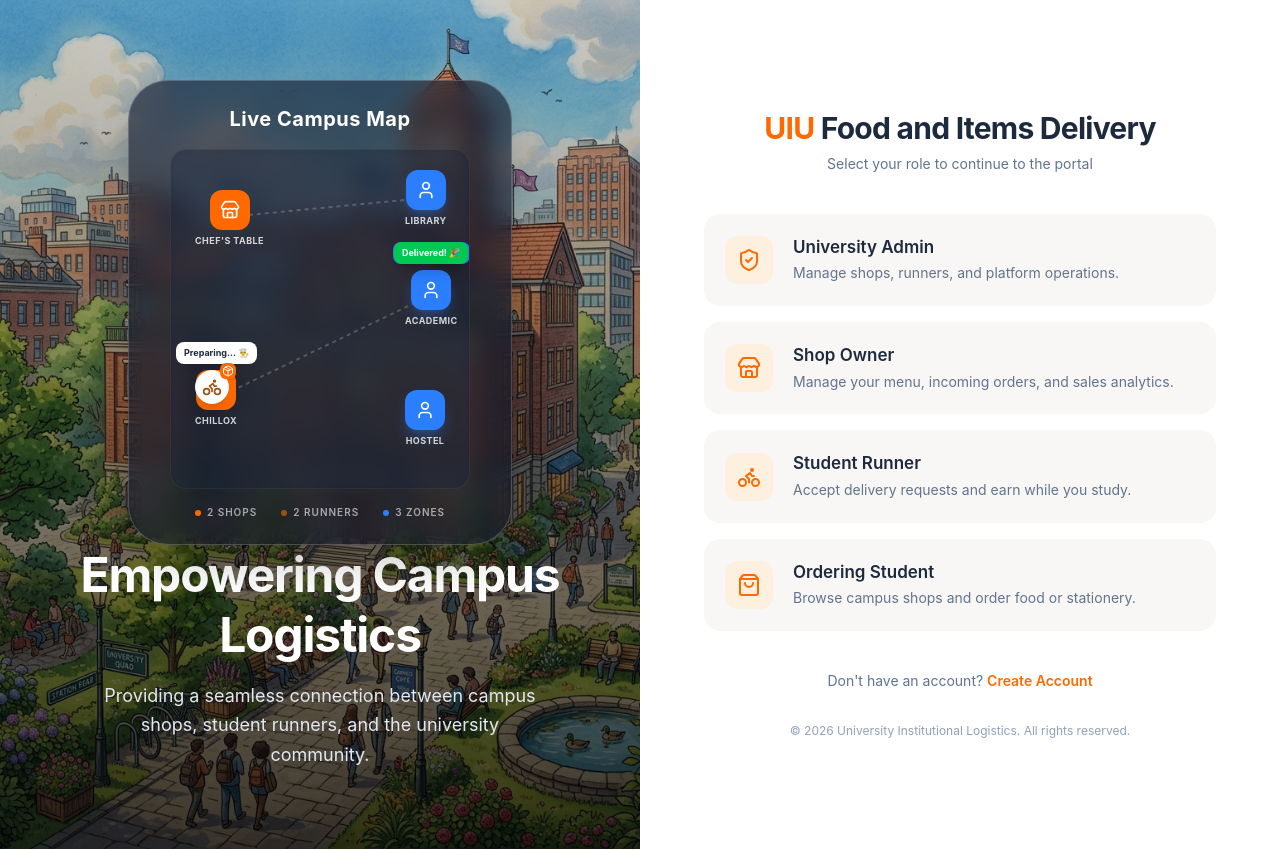
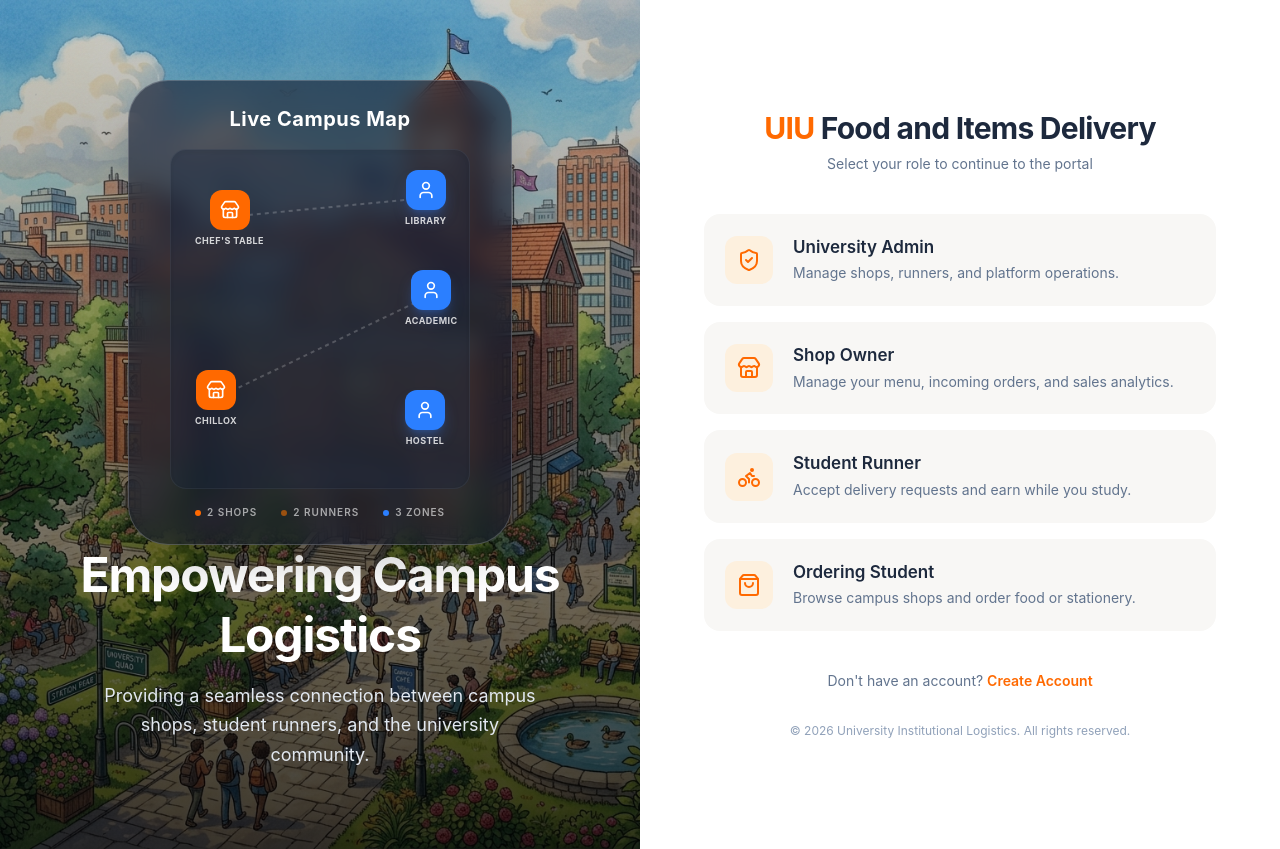
Before and after one commit to Asadullah-Imran/UIU-Food-Item-Delivery-System, a React (Vite) app: page / in a window 1280 px wide. Built offline with nearby package versions, Linux system fonts and the light colour scheme.

Commit message:
fix: hide delivery animation elements initially by adding opacity-0 utility class

```diff
--- a/src/components/DeliveryAnimation.jsx
+++ b/src/components/DeliveryAnimation.jsx
@@ -76,7 +76,7 @@ export default function DeliveryAnimation() {
         {/* --- GROUP 1 (0s Delay Sequence) --- */}
         {/* Shop 1 */}
         <div className="absolute left-6 top-[40px] z-10 flex flex-col items-center">
-          <div className="absolute -top-7 whitespace-nowrap bg-white text-slate-800 text-[9px] font-bold px-2 py-1 rounded-lg shadow-lg" style={{ animation: 'popup-prep 20s ease-in-out infinite 0s' }}>
+          <div className="absolute -top-7 whitespace-nowrap bg-white text-slate-800 text-[9px] font-bold px-2 py-1 rounded-lg shadow-lg opacity-0" style={{ animation: 'popup-prep 20s ease-in-out infinite 0s' }}>
             Preparing... 👨‍🍳
             <div className="absolute -bottom-1 left-1/2 -translate-x-1/2 border-4 border-transparent border-t-white"></div>
           </div>
@@ -89,11 +89,11 @@ export default function DeliveryAnimation() {
         {/* Student 1 (Top Right) */}
         <div className="absolute left-[234px] top-[20px] z-10 flex flex-col items-center">
           {/* Popups moved to the left to prevent clipping at the top */}
-          <div className="absolute right-[50px] top-1/2 -translate-y-1/2 whitespace-nowrap bg-blue-500 text-white text-[9px] font-bold px-2 py-1 rounded-lg shadow-lg" style={{ animation: 'popup-req 20s ease-in-out infinite 0s' }}>
+          <div className="absolute right-[50px] top-1/2 -translate-y-1/2 whitespace-nowrap bg-blue-500 text-white text-[9px] font-bold px-2 py-1 rounded-lg shadow-lg opacity-0" style={{ animation: 'popup-req 20s ease-in-out infinite 0s' }}>
             Hungry! 🍔
             <div className="absolute top-1/2 -right-1 -translate-y-1/2 border-4 border-transparent border-l-blue-500"></div>
           </div>
-          <div className="absolute right-[50px] top-1/2 -translate-y-1/2 whitespace-nowrap bg-green-500 text-white text-[9px] font-bold px-2 py-1 rounded-lg shadow-lg" style={{ animation: 'popup-del 20s ease-in-out infinite 0s' }}>
+          <div className="absolute right-[50px] top-1/2 -translate-y-1/2 whitespace-nowrap bg-green-500 text-white text-[9px] font-bold px-2 py-1 rounded-lg shadow-lg opacity-0" style={{ animation: 'popup-del 20s ease-in-out infinite 0s' }}>
             Delivered! 🎉
             <div className="absolute top-1/2 -right-1 -translate-y-1/2 border-4 border-transparent border-l-green-500"></div>
           </div>
@@ -104,10 +104,10 @@ export default function DeliveryAnimation() {
         </div>
 
         {/* Rider 1 */}
-        <div className="absolute left-[24px] top-[40px] z-20" style={{ animation: 'r1-move 20s ease-in-out infinite 0s' }}>
+        <div className="absolute left-[24px] top-[40px] z-20 opacity-0" style={{ animation: 'r1-move 20s ease-in-out infinite 0s' }}>
           <div className="bg-white p-1.5 rounded-full shadow-lg border border-slate-100 relative">
             <Bike className="w-5 h-5 text-[#9B5110]" />
-            <div className="absolute -top-2 -right-2 bg-orange-500 p-0.5 rounded-md shadow-sm" style={{ animation: 'r-pkg 20s ease-in-out infinite 0s' }}>
+            <div className="absolute -top-2 -right-2 bg-orange-500 p-0.5 rounded-md shadow-sm opacity-0" style={{ animation: 'r-pkg 20s ease-in-out infinite 0s' }}>
               <Package className="w-3 h-3 text-white" />
             </div>
           </div>
@@ -116,7 +116,7 @@ export default function DeliveryAnimation() {
         {/* --- GROUP 2 (10s Delay Sequence) --- */}
         {/* Shop 2 */}
         <div className="absolute left-6 top-[220px] z-10 flex flex-col items-center">
-           <div className="absolute -top-7 whitespace-nowrap bg-white text-slate-800 text-[9px] font-bold px-2 py-1 rounded-lg shadow-lg" style={{ animation: 'popup-prep 20s ease-in-out infinite 10s' }}>
+           <div className="absolute -top-7 whitespace-nowrap bg-white text-slate-800 text-[9px] font-bold px-2 py-1 rounded-lg shadow-lg opacity-0" style={{ animation: 'popup-prep 20s ease-in-out infinite 10s' }}>
             Preparing... 👨‍🍳
             <div className="absolute -bottom-1 left-1/2 -translate-x-1/2 border-4 border-transparent border-t-white"></div>
           </div>
@@ -128,11 +128,11 @@ export default function DeliveryAnimation() {
 
         {/* Student 2 */}
         <div className="absolute left-[234px] top-[120px] z-10 flex flex-col items-center">
-           <div className="absolute -top-7 whitespace-nowrap bg-blue-500 text-white text-[9px] font-bold px-2 py-1 rounded-lg shadow-lg" style={{ animation: 'popup-req 20s ease-in-out infinite 10s' }}>
+           <div className="absolute -top-7 whitespace-nowrap bg-blue-500 text-white text-[9px] font-bold px-2 py-1 rounded-lg shadow-lg opacity-0" style={{ animation: 'popup-req 20s ease-in-out infinite 10s' }}>
             Ordering... 🍩
             <div className="absolute -bottom-1 left-1/2 -translate-x-1/2 border-4 border-transparent border-t-blue-500"></div>
           </div>
-          <div className="absolute -top-7 whitespace-nowrap bg-green-500 text-white text-[9px] font-bold px-2 py-1 rounded-lg shadow-lg" style={{ animation: 'popup-del 20s ease-in-out infinite 10s' }}>
+          <div className="absolute -top-7 whitespace-nowrap bg-green-500 text-white text-[9px] font-bold px-2 py-1 rounded-lg shadow-lg opacity-0" style={{ animation: 'popup-del 20s ease-in-out infinite 10s' }}>
             Delivered! 🎉
             <div className="absolute -bottom-1 left-1/2 -translate-x-1/2 border-4 border-transparent border-t-green-500"></div>
           </div>
@@ -151,10 +151,10 @@ export default function DeliveryAnimation() {
         </div>
 
         {/* Rider 2 */}
-        <div className="absolute left-[24px] top-[220px] z-20" style={{ animation: 'r2-move 20s ease-in-out infinite 10s' }}>
+        <div className="absolute left-[24px] top-[220px] z-20 opacity-0" style={{ animation: 'r2-move 20s ease-in-out infinite 10s' }}>
           <div className="bg-white p-1.5 rounded-full shadow-lg border border-slate-100 relative">
             <Bike className="w-5 h-5 text-[#9B5110]" />
-            <div className="absolute -top-2 -right-2 bg-orange-500 p-0.5 rounded-md shadow-sm" style={{ animation: 'r-pkg 20s ease-in-out infinite 10s' }}>
+            <div className="absolute -top-2 -right-2 bg-orange-500 p-0.5 rounded-md shadow-sm opacity-0" style={{ animation: 'r-pkg 20s ease-in-out infinite 10s' }}>
               <Package className="w-3 h-3 text-white" />
             </div>
           </div>
```
